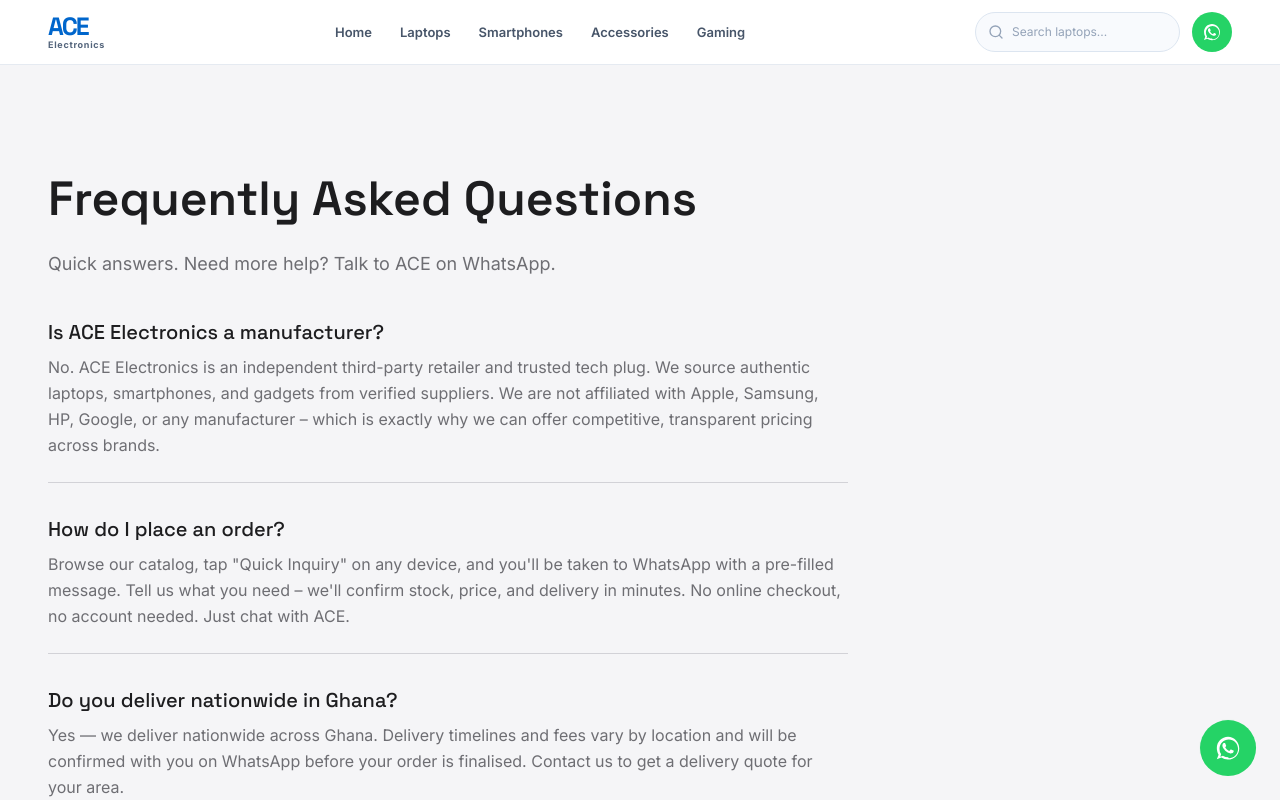
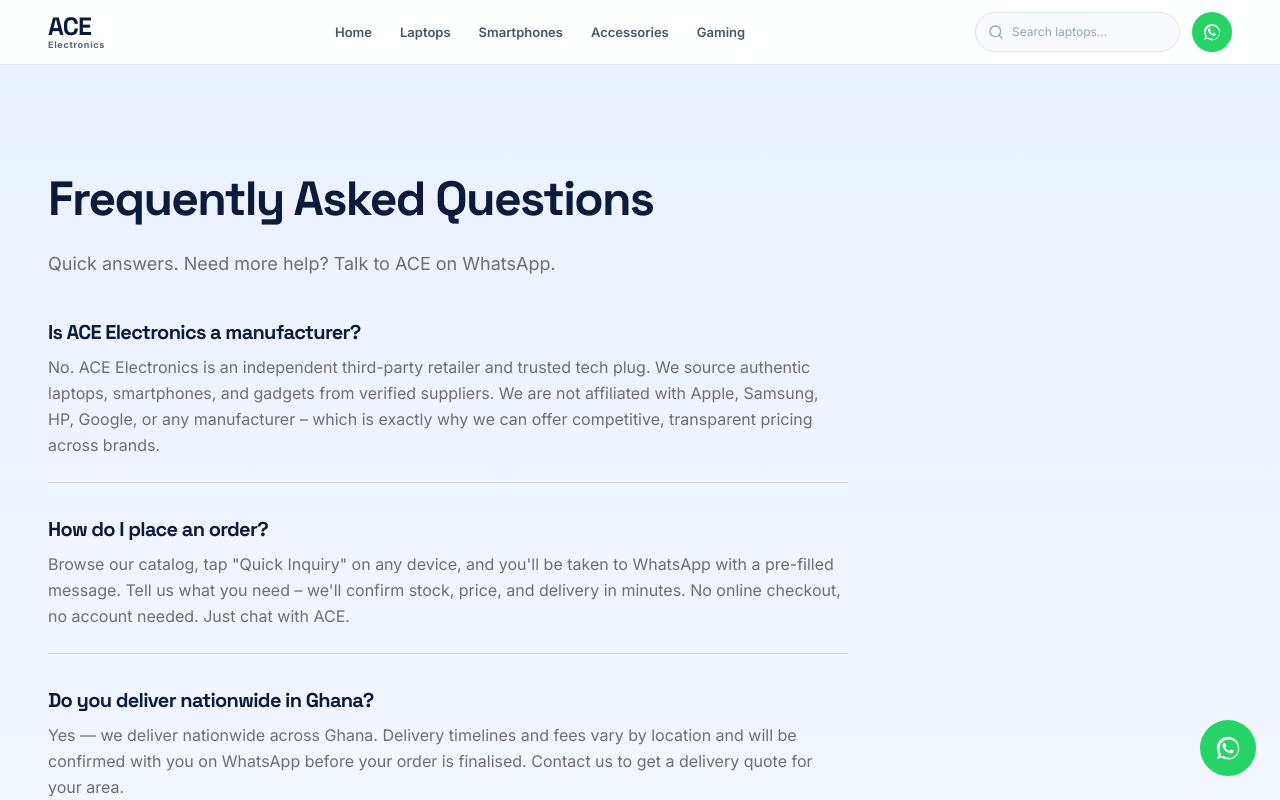
Before and after one commit to Bosman-best/my-nextjs-ace-electronics-web-build, a Next.js app: page /faqs in a window 1280 px wide. Shown: the top 800 px of the page. Built offline with nearby package versions, Linux system fonts and the light colour scheme.

Commit message:
Align global colors and backgrounds with ACE reference

```diff
--- a/app/globals.css
+++ b/app/globals.css
@@ -3,43 +3,96 @@
 @tailwind utilities;
 
 :root {
-  --ace-background: 245 245 247;
+  --ace-background: 245 248 255;
   --ace-surface-primary: 255 255 255;
-  --ace-surface-secondary: 248 250 253;
-  --ace-text-primary: 20 35 59;
-  --ace-text-secondary: 83 100 123;
+  --ace-surface-secondary: 234 241 255;
+  --ace-text-primary: 11 27 58;
+  --ace-text-secondary: 91 107 132;
   --ace-text-muted: 119 135 155;
-  --ace-midnight: 20 35 59;
-  --ace-black: 20 35 59;
-  --ace-border-light: 226 233 242;
-  --ace-link: 0 102 204;
-  --ace-blue: 0 102 204;
-  --ace-blue-bright: 42 133 226;
-  --ace-navy: 20 35 59;
-  --ace-pale-blue: 234 243 255;
-  --ace-page: 245 245 247;
+  --ace-midnight: 11 27 58;
+  --ace-black: 11 27 58;
+  --ace-border-light: 218 230 248;
+  --ace-link: 10 92 232;
+  --ace-blue: 10 92 232;
+  --ace-blue-bright: 43 125 245;
+  --ace-navy: 11 27 58;
+  --ace-pale-blue: 234 241 255;
+  --ace-page: 245 248 255;
   --ace-stars: 255 180 0;
-  --ace-electric: 0 102 204;
-  --ace-border: 226 233 242;
+  --ace-electric: 10 92 232;
+  --ace-electric-button: 10 92 232;
+  --ace-electric-dark: 7 72 190;
+  --ace-electric-darker: 5 55 150;
+  --ace-border: 218 230 248;
   --ace-glass: 255 255 255;
-  --ace-glass-border: 0 0 0;
+  --ace-glass-border: 218 230 248;
+  --ace-glass-hover: 245 248 255;
   --ace-silver: 100 116 139;
   --ace-white: 255 255 255;
   --font-heading: var(--font-heading-display), sans-serif;
   --font-body: var(--font-body-display), sans-serif;
 }
 
-html, body { min-height:100%; background:#F5F5F7; color:#14233B; font-family:var(--font-body); text-rendering:optimizeLegibility; -webkit-font-smoothing:antialiased; -moz-osx-font-smoothing:grayscale; line-height:1.6; }
-h1,h2,h3,h4,.font-heading { font-family:var(--font-heading); }
-a { -webkit-tap-highlight-color:transparent; }
-button { font:inherit; }
-*:focus-visible { outline:2px solid #0066CC; outline-offset:3px; }
-::selection { background:rgba(0,102,204,.16); }
-.ace-section-space { padding-top:clamp(64px,7vw,104px); padding-bottom:clamp(64px,7vw,104px); }
-.ace-reference-hero { background:linear-gradient(115deg,#F4F8FF 0%,#E6F0FF 52%,#D9E9FF 100%); }
-.ace-nav-shadow { box-shadow:0 1px 0 rgba(20,35,59,.06); }
-.ace-reference-card { background:#fff; border:1px solid #E2E9F2; border-radius:24px; box-shadow:0 12px 36px rgba(20,35,59,.06); }
-.ace-page { background:#F5F5F7; }
-@media (prefers-reduced-motion:reduce) {
+html, body {
+  min-height: 100%;
+  background: linear-gradient(180deg, #EAF1FF 0%, #F5F8FF 52%, #F5F5F7 100%);
+  color: #0B1B3A;
+  font-family: var(--font-body);
+  text-rendering: optimizeLegibility;
+  -webkit-font-smoothing: antialiased;
+  -moz-osx-font-smoothing: grayscale;
+  line-height: 1.6;
+}
+h1,h2,h3,h4,.font-heading {
+  font-family: var(--font-heading);
+  color: #0B1B3A;
+  font-weight: 700;
+  letter-spacing: -0.035em;
+}
+a { -webkit-tap-highlight-color: transparent; }
+button { font: inherit; }
+*:focus-visible { outline: 2px solid #0A5CE8; outline-offset: 3px; }
+::selection { background: rgba(10,92,232,.16); }
+.ace-section-space { padding-top: clamp(48px,5vw,76px); padding-bottom: clamp(48px,5vw,76px); }
+.ace-reference-hero { background: linear-gradient(115deg,#EAF1FF 0%,#E4EEFF 52%,#D9E8FF 100%); }
+.ace-reference-surface {
+  background: linear-gradient(180deg,#EAF1FF 0%,#F5F8FF 100%);
+  position: relative;
+  isolation: isolate;
+}
+.ace-reference-surface::before,
+.ace-reference-surface::after {
+  content: "";
+  position: absolute;
+  z-index: -1;
+  pointer-events: none;
+  border-radius: 50%;
+  filter: blur(1px);
+}
+.ace-reference-surface::before {
+  width: min(78vw,900px);
+  height: 220px;
+  top: -110px;
+  right: -12%;
+  background: rgba(255,255,255,.58);
+  transform: rotate(-13deg);
+}
+.ace-reference-surface::after {
+  width: min(72vw,820px);
+  height: 170px;
+  bottom: -80px;
+  left: -12%;
+  background: rgba(195,218,255,.34);
+  transform: rotate(9deg);
+}
+.ace-nav-shadow { box-shadow: 0 1px 0 rgba(11,27,58,.06); }
+.ace-reference-card {
+  background: #fff;
+  border: 1px solid #DAE6F8;
+  border-radius: 20px;
+  box-shadow: 0 10px 30px rgba(32,76,139,.08);
+}
+.ace-page { background: #F5F8FF; }
+@media (prefers-reduced-motion: reduce) {
   *,*::before,*::after { animation-duration:.01ms!important; animation-iteration-count:1!important; transition-duration:.01ms!important; scroll-behavior:auto!important; }
 }
```
